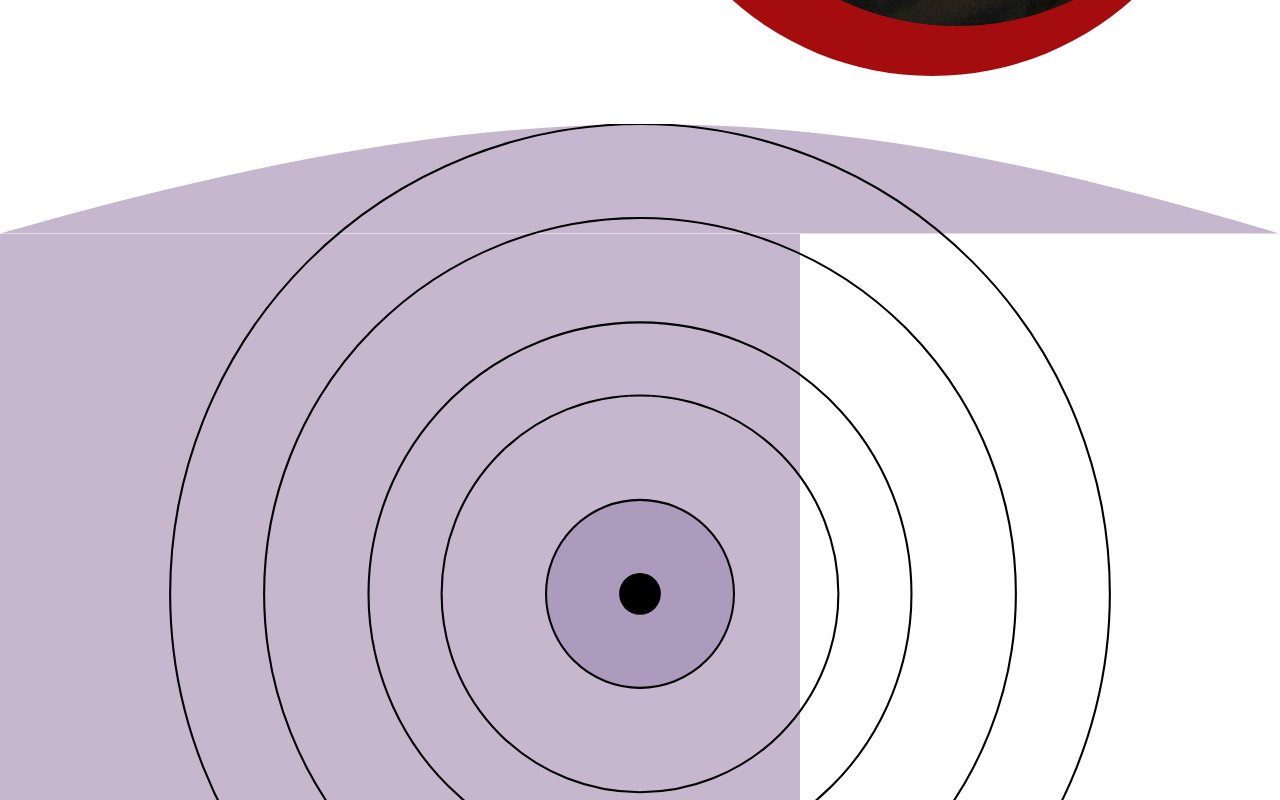
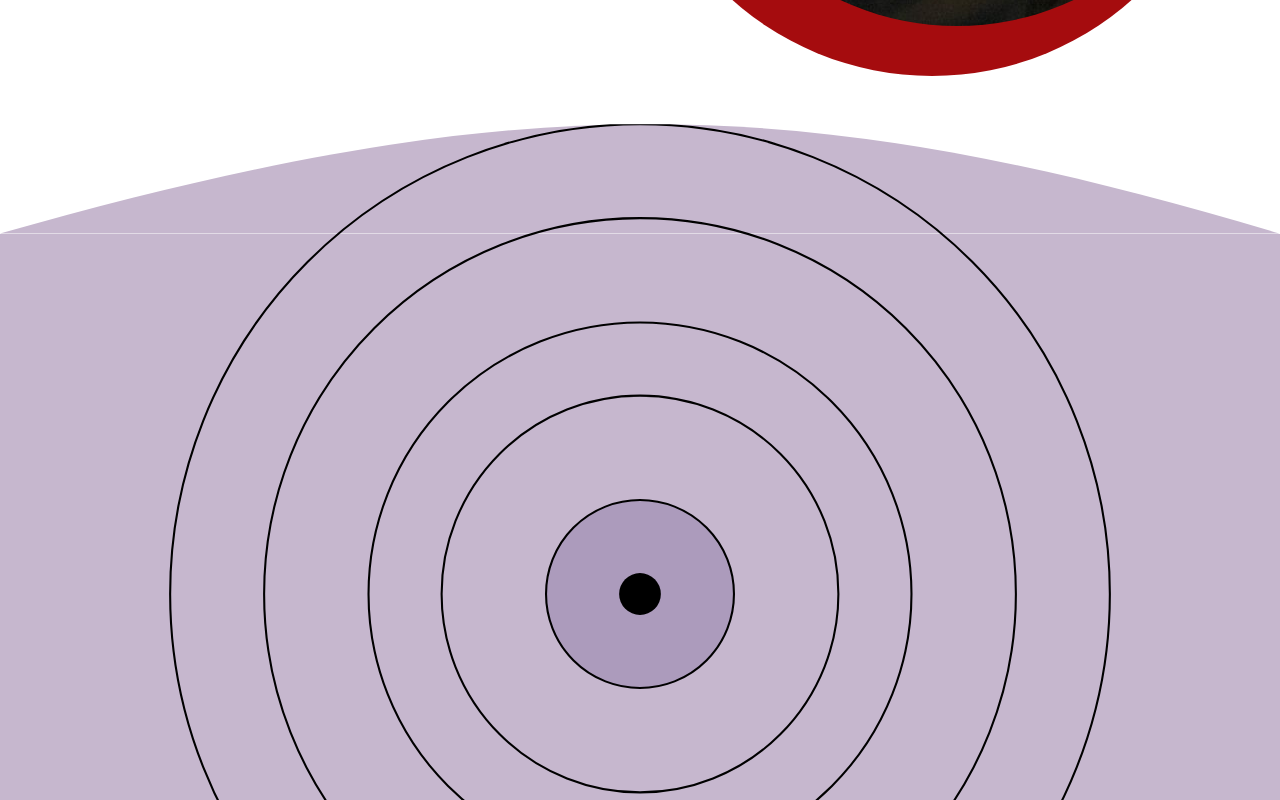
Before and after one commit to DaviCalebe/portfolio, a React (Vite) app in the folder app/: page / in a window 1280 px wide. Shown: the part 620-1420 px from the top of the page. Built offline with nearby package versions, Linux system fonts and the light colour scheme.

Commit message:
fix: center rinnegan

```diff
--- a/app/src/App.css
+++ b/app/src/App.css
@@ -93,17 +93,23 @@ body{
 }
 
 .about-content{
+    display: flex;
+    justify-content: center;
+    align-items: center;
     position: relative;
-    background-color: #C6B7CE;
-    width: 100vh;
+    width: auto;
     min-height: 45rem;
     height: auto;
+    background-color: #C6B7CE;
 }
 
 .target-svg {
     position: absolute;
-    top: 0%;
+    top: 50%;
+    left: 50%;
+    transform: translate(-50%, -50%);
     z-index: 2;
+    min-width: 800px;
     width: 100%;
     height: 100%;
   }
```
